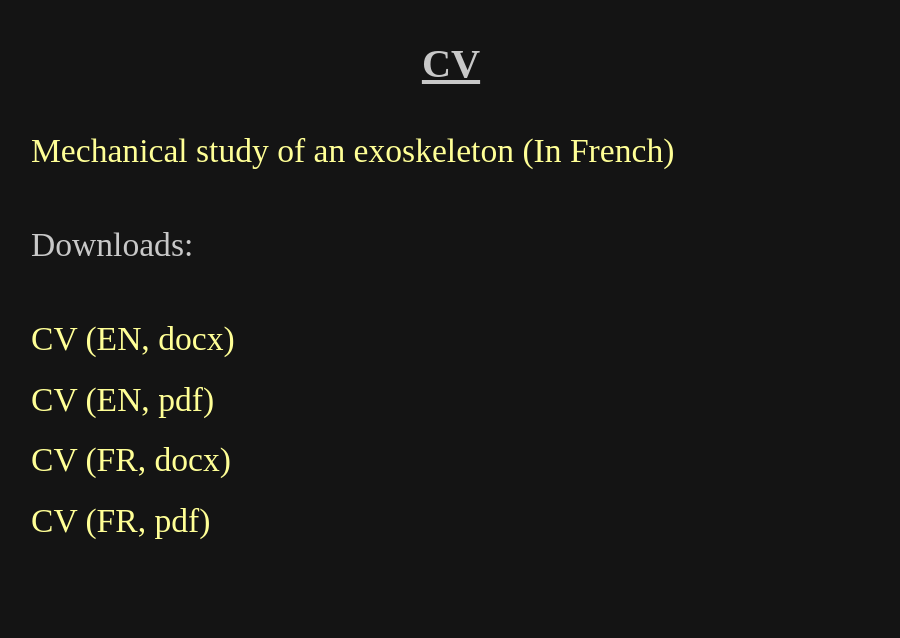
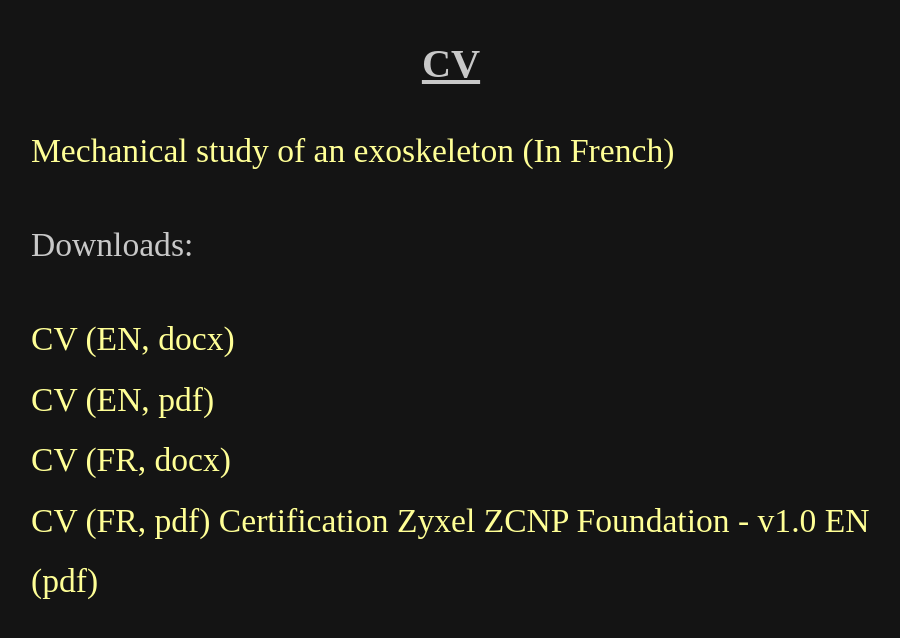
Before and after one commit to KenjiImbault/personal-website, a plain HTML site: page CV.html in a window 1280 px wide. Shown: the whole page, without its empty margins (189-1089 px from the left). Drawn offline with Linux system fonts and the light colour scheme.

Commit message:
Update CV.html

```diff
--- a/CV.html
+++ b/CV.html
@@ -15,6 +15,7 @@
 <a href="cv_IMBAULT_Kenji_EN.pdf">CV (EN, pdf)</a> <br />
 <a href="cv_IMBAULT_Kenji_FR.docx">CV (FR, docx)</a> <br />
 <a href="cv_IMBAULT_Kenji_FR.pdf">CV (FR, pdf)</a>
+<a href="certificat_ZCNP_Foundation_v1.0_EN.pdf">Certification Zyxel ZCNP Foundation - v1.0 EN (pdf) </a>
 
 </body>
 
```
